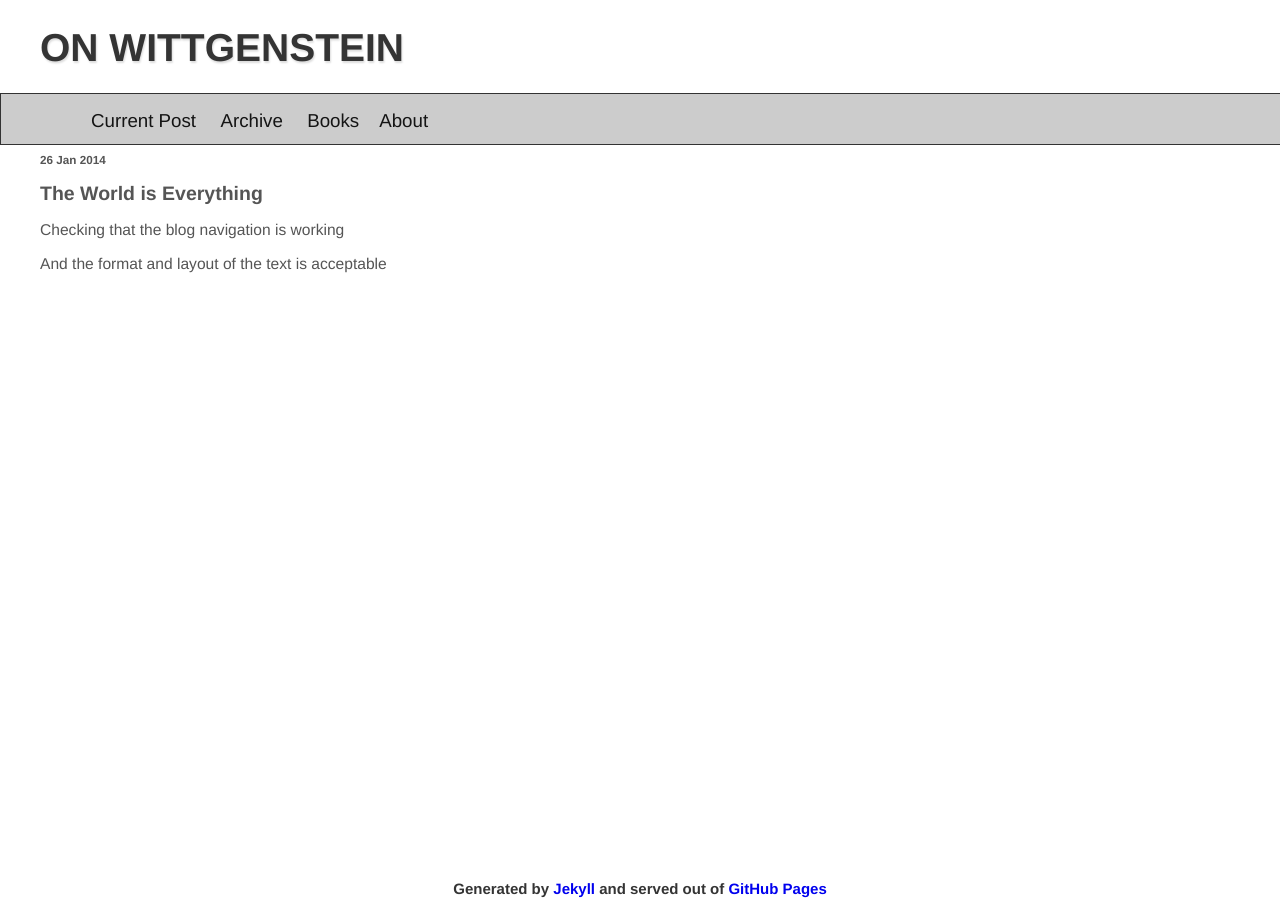
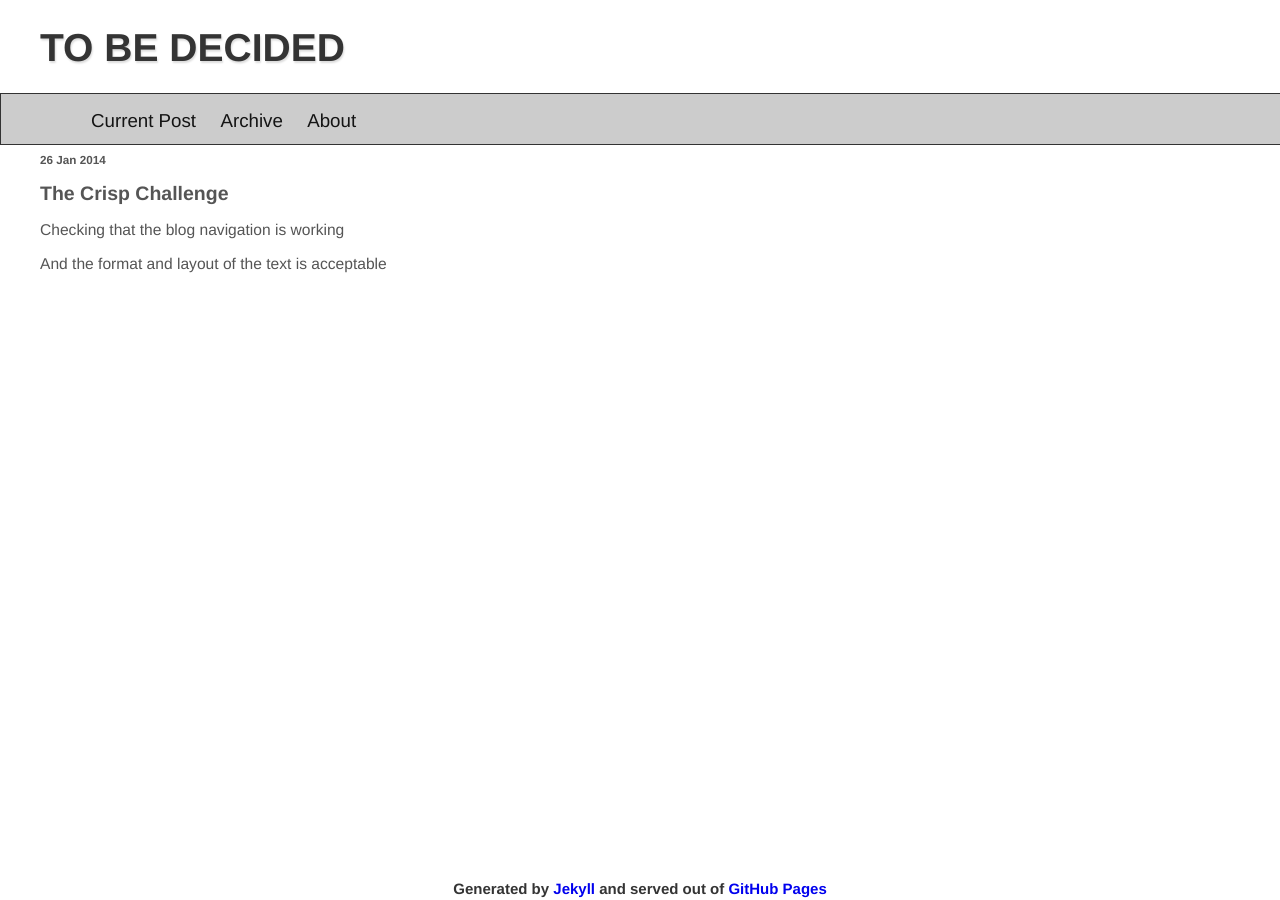
Before and after one commit to dtinblack/dtinblack.github.io, a Jekyll site: the page built from _posts/2014-01-26-current-post.html, in a window 1280 px wide. Built offline with Jekyll 4.4.1, drawn with Linux system fonts in a browser that asks for light colours.

Commit message:
removed old files

```diff
--- a/_includes/header.html
+++ b/_includes/header.html
@@ -1,3 +1,3 @@
  <header>
-    <h1 class="logo"><a href="/">On Wittgenstein</a> </h1>
+    <h1 class="logo"><a href="/">To Be Decided</a> </h1>
  </header>
--- a/_includes/menu.html
+++ b/_includes/menu.html
@@ -2,7 +2,6 @@
   <ul>
      <li><a href="/" class="button">Current Post</a></li>
      <li><a href="/archive.html" class="button">Archive</a></li>
-     <li><a href="/books.html" class="button">Books</a><li>
      <li><a href="/about.html" class="button">About</a></li>
    </ul>
 </menu>
--- a/_layouts/default.html
+++ b/_layouts/default.html
@@ -6,7 +6,7 @@ title: Blog
 <!DOCTYPE html>
 <html lang="en">
 <head>
-  <title>On Wittgenstein</title>
+  <title>To Be Decided</title>
   <meta name="description" content="Wittgenstein">
   <link rel="stylesheet" href="/assets/css/style.css"/>
   <link rel="stylesheet" href="/assets/css/layout.css"/>
--- a/_posts/2014-01-26-current-post.html
+++ b/_posts/2014-01-26-current-post.html
@@ -1,7 +1,7 @@
 ---
 layout: post
-title: The World is Everything
-subtitle: The World is Everything
+title: The Crisp Challenge
+subtitle: The Crisp Challenge
 ---
 
 
--- a/assets/css/style.css
+++ b/assets/css/style.css
@@ -66,8 +66,14 @@ p a {
    text-decoration: none;
 }
 
-/* added for math */
+/* Book Information Style */
 
-math {
-   font-size: 1.2em;
+.book_info tr {
+      font-size: 1.3em;
+      white-space: pre-line;
+      vertical-align:text-top;
 }
+
+.book_info a {
+   text-decoration: none;
+}
```
Also changed, not shown: assets/css/layout.css (+8 -0 lines), README.md.
